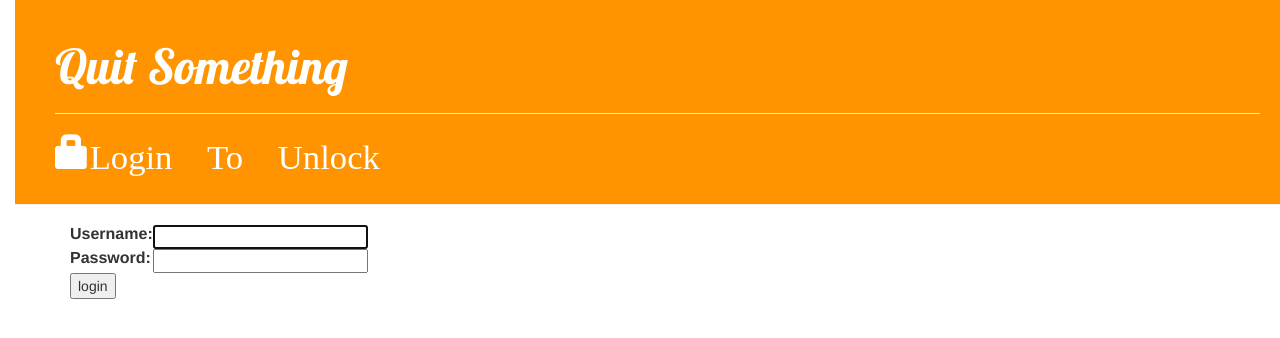
After one commit to ronraney/quit_app, a Django app: page /accounts/login/ in a window 1280 px wide. The commit adds this page. Shown: the top 338 px of the page. Run offline with Django 3.2, Linux system fonts and the light colour scheme; some libraries are stand-ins or nearby versions.

Commit message:
Added a login page, a username display and a logout function

```diff
--- a/quit/static/css/quit.css
+++ b/quit/static/css/quit.css
@@ -67,3 +67,7 @@ a.site-link {
 a.site-link:hover {
     text-decoration: none;
 }
+
+.username {
+    color: black;
+}
--- a/quit/templates/quit/base.html
+++ b/quit/templates/quit/base.html
@@ -11,8 +11,12 @@
         <div class="page-header">
             <h1><a href="{% url 'something_list' %}">Quit Something</a></h1><hr>
             {% if user.is_authenticated %}
-            <a href="{% url 'thing_new' %}" class="top-menu">Add new thing   <span class="glyphicon glyphicon-plus"></span></a> <!--Our new view is 'thing_new'-->
+                <a href="{% url 'thing_new' %}" class="top-menu">Add new thing   <span class="glyphicon glyphicon-plus"></span></a> <!--Our new view is 'thing_new'-->
+                <p class="top-menu">Hello <span class="username">{{ user.username }}</span> <small>(<a href="{% url 'logout' %}">Log out</a>)</small></p>
+            {% else %}
+                <a href="{% url 'login' %}" class="top-menu"><span class="glyphicon glyphicon-lock">Login To Unlock</span></a>
             {% endif %}
+
         </div>
         <div class="content container">
             <div class="row">
--- /dev/null
+++ b/quit/templates/registration/login.html
@@ -0,0 +1,24 @@
+{% extends "quit/base.html" %}
+
+{% block content %}
+    {% if form.errors %}
+        <p>Your username and password didn't match. Please try again.</p>
+    {% endif %}
+
+    <form method="post" action="{% url 'login' %}">
+    {% csrf_token %}
+        <table>
+        <tr>
+            <td>{{ form.username.label_tag }}</td>
+            <td>{{ form.username }}</td>
+        </tr>
+        <tr>
+            <td>{{ form.password.label_tag }}</td>
+            <td>{{ form.password }}</td>
+        </tr>
+        </table>
+
+        <input type="submit" value="login" />
+        <input type="hidden" name="next" value="{{ next }}" />
+    </form>
+{% endblock %}
--- a/quit_app/settings.py
+++ b/quit_app/settings.py
@@ -120,3 +120,5 @@ USE_TZ = True
 
 STATIC_URL = '/static/'
 STATIC_ROOT = os.path.join(BASE_DIR, 'static')
+
+LOGIN_REDIRECT_URL = '/'
--- a/quit_app/urls.py
+++ b/quit_app/urls.py
@@ -16,7 +16,13 @@ Including another URLconf
 from django.conf.urls import include, url
 from django.contrib import admin
 
+from django.contrib.auth import views
+
+
+
 urlpatterns = [
     url(r'^admin/', admin.site.urls),
+    url(r'^accounts/login/$', views.login, name='login'),
+    url(r'^accounts/logout/$', views.logout, name='logout', kwargs={'next_page': '/'}),
     url(r'', include('quit.urls')),
 ]
```
